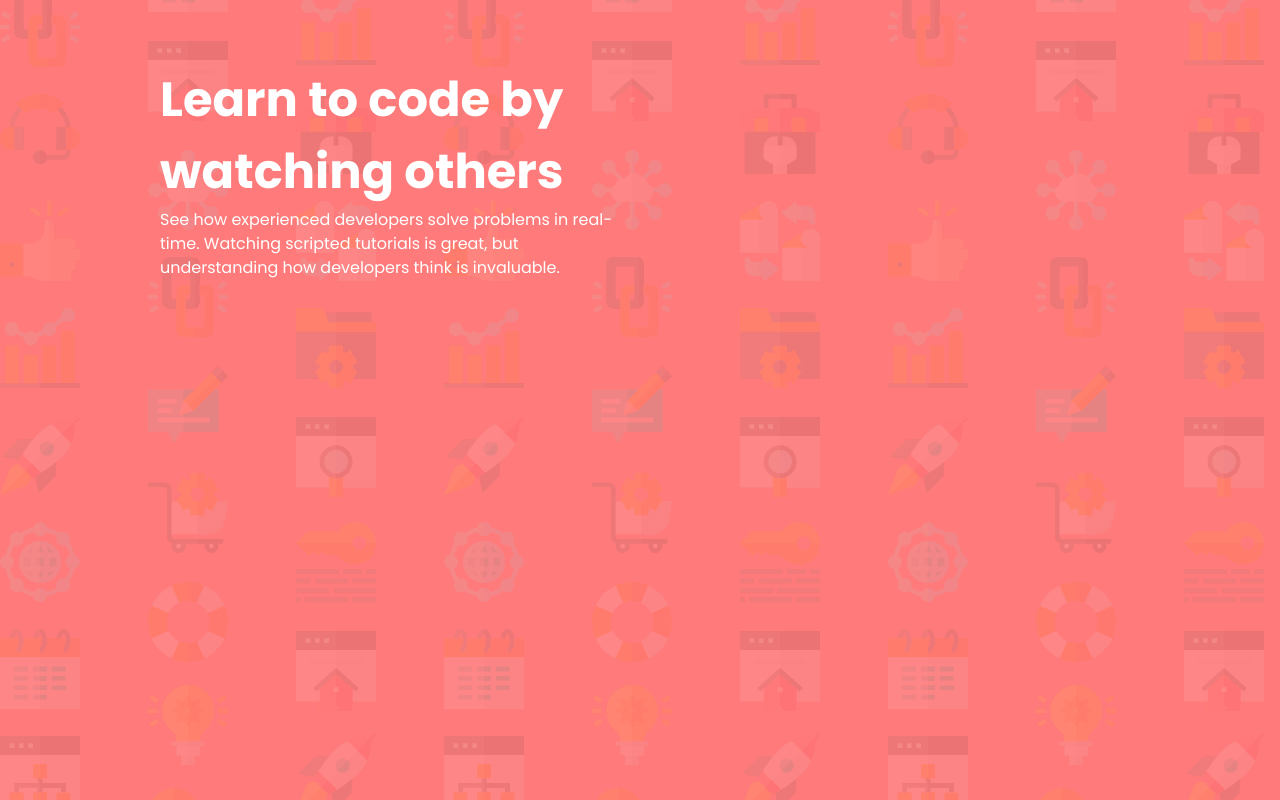
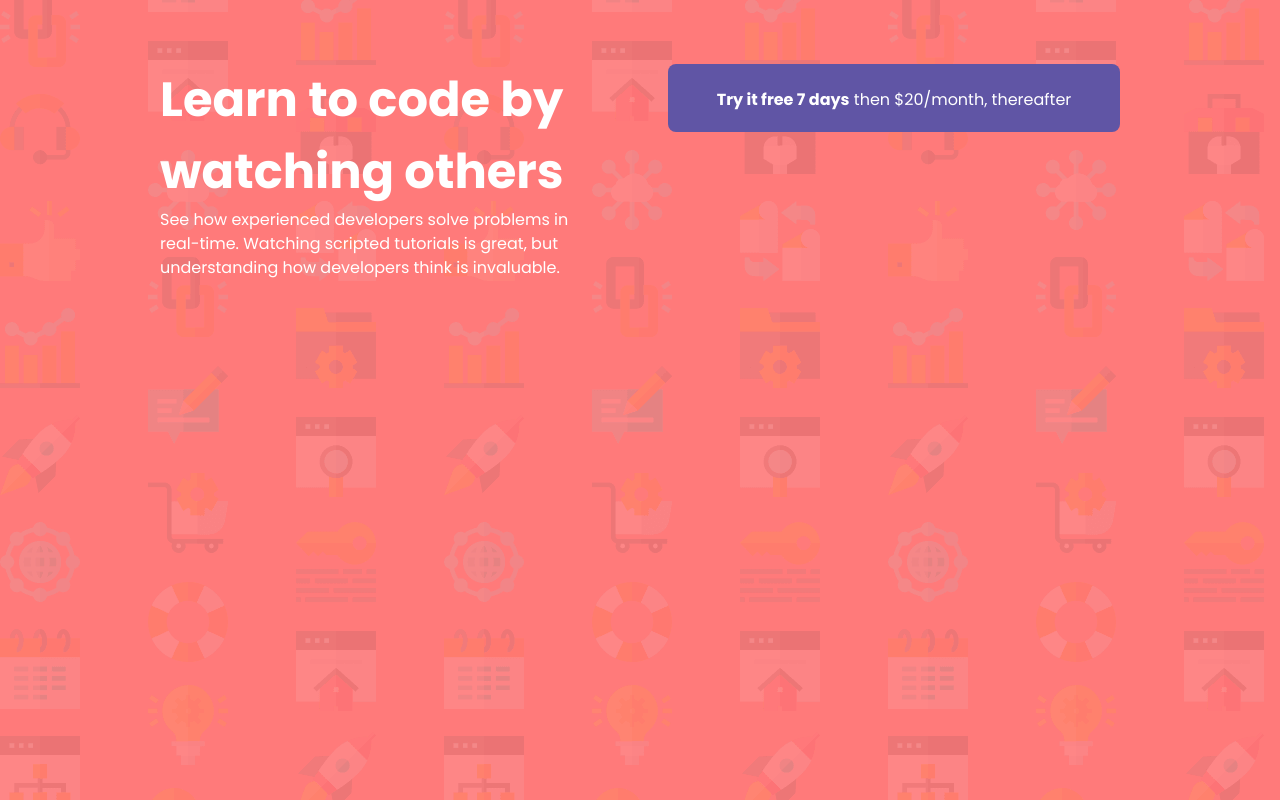
Before and after one commit to LauraToddCodes/ware-sign-up, a React (Create React App) app: page / in a window 1280 px wide. Built offline with nearby package versions, Linux system fonts and the light colour scheme.

Commit message:
Add TrialBox

```diff
--- a/src/App.tsx
+++ b/src/App.tsx
@@ -1,6 +1,6 @@
 import "./App.css"
 
-import { JumboText } from "./components"
+import { JumboText, TrialBox } from "./components"
 
 function App() {
 	return (
@@ -8,6 +8,9 @@ function App() {
 			<div className="bgUnderlay"></div>
 			<div className="bgImage">
 				<JumboText />
+				<div className="rightPanel">
+					<TrialBox />
+				</div>
 			</div>
 		</>
 	)
--- a/src/components/index.ts
+++ b/src/components/index.ts
@@ -1 +1,2 @@
 export * from "./jumboText"
+export * from "./trialBox"
--- /dev/null
+++ b/src/components/trialBox/TrialBox.tsx
@@ -0,0 +1,15 @@
+import "./trialBox.css"
+
+import { Content } from "./trialBox.content"
+
+export function TrialBox() {
+	const { BoldType, RegularType } = Content
+	return (
+		<div data-testid="trial-box" className="trialContainer">
+			<p>
+				<span className="boldType">{BoldType}</span>
+				{RegularType}
+			</p>
+		</div>
+	)
+}
--- /dev/null
+++ b/src/components/trialBox/index.ts
@@ -0,0 +1 @@
+export * from "./TrialBox"
--- /dev/null
+++ b/src/components/trialBox/trialBox.content.ts
@@ -0,0 +1,4 @@
+export const Content = {
+	BoldType: "Try it free 7 days",
+	RegularType: " then $20/month, thereafter",
+}
--- /dev/null
+++ b/src/components/trialBox/trialBox.css
@@ -0,0 +1,11 @@
+@tailwind base;
+@tailwind components;
+@tailwind utilities;
+
+.trialContainer {
+	@apply bg-blue pt-6 pb-5 px-8 rounded-lg text-center text-white;
+}
+
+.boldType {
+	@apply font-bold;
+}
```
Also changed, not shown: 1 other file (tests, documents, lock files or other folders).
